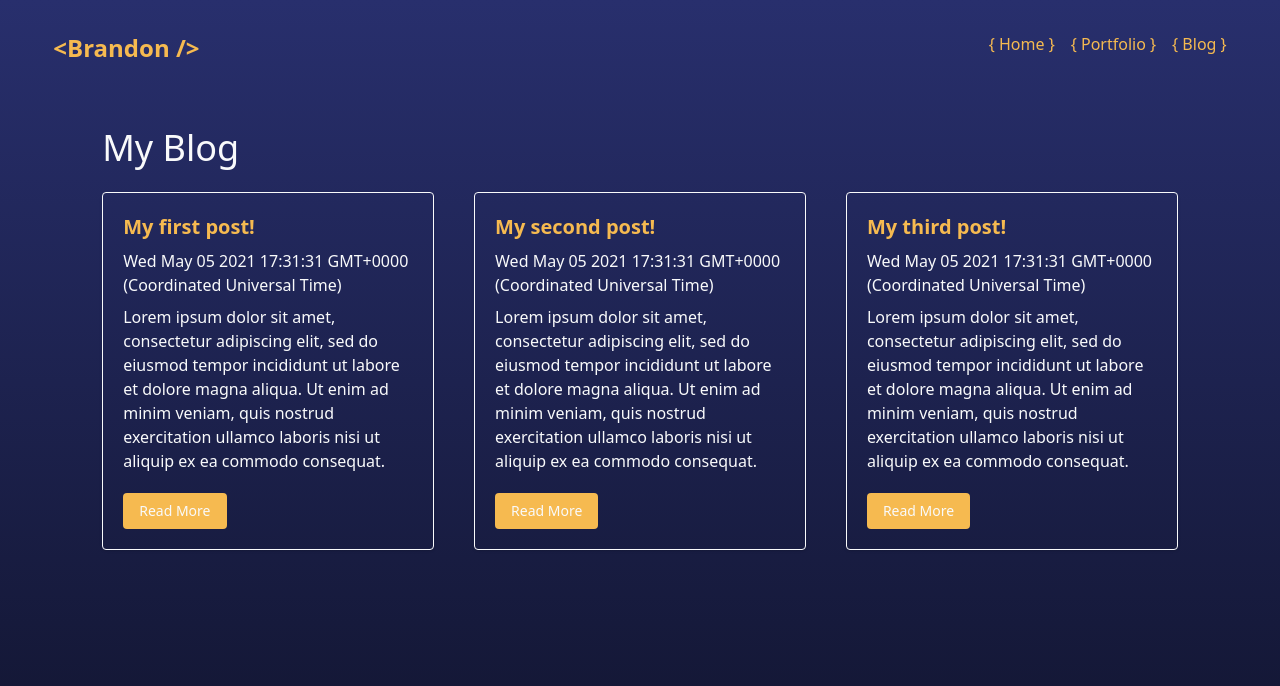
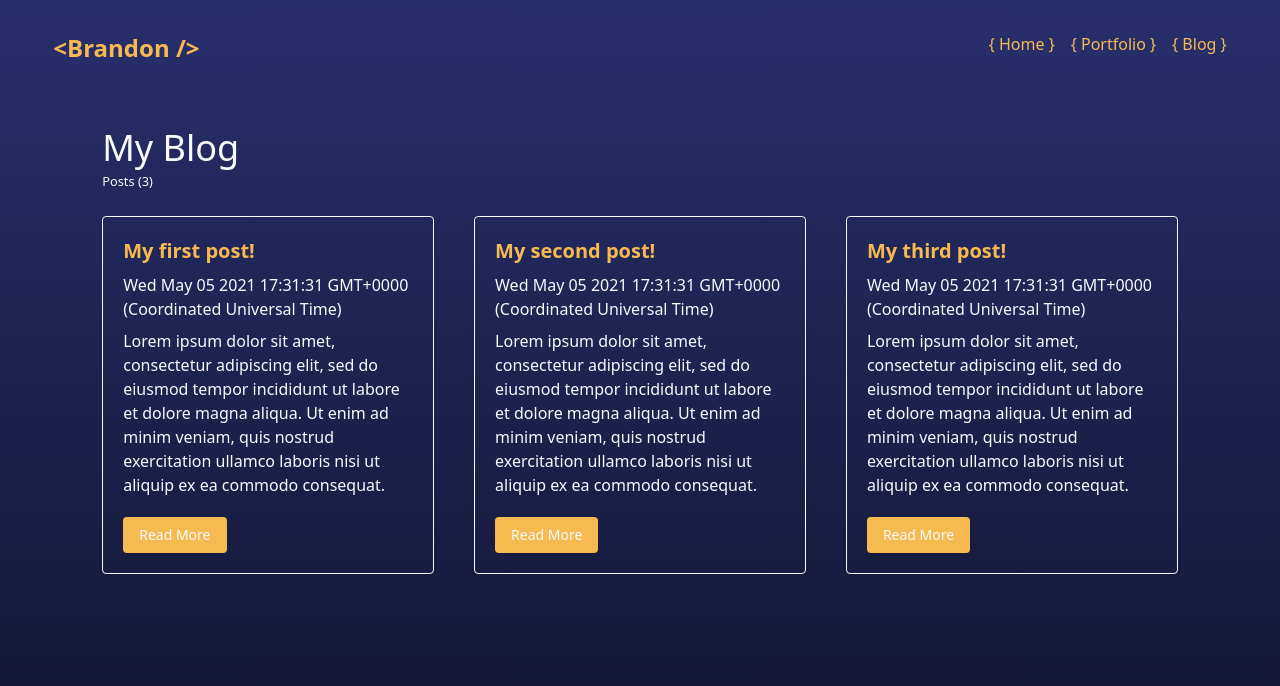
Before and after one commit to branmar97/my-portfolio, a Next.js app: page /blog in a window 1280 px wide. Shown: the top 686 px of the page. Built offline with nearby package versions, Linux system fonts and the light colour scheme.

Commit message:
add blog posts count

```diff
--- a/pages/blog.js
+++ b/pages/blog.js
@@ -14,6 +14,7 @@ export default function Portfolio() {
         <h1 className="text-4xl">
           My Blog
         </h1>
+        <small>Posts ({blogPosts.length})</small>
         <div className="mt-6 grid sm:grid-cols-1 md:grid-cols-2 lg:grid-cols-3 gap-10 justify-items-center">
             {blogPosts.map((item) => (
                 <div className="mb-6 border border-off-white shadow p-5 rounded space-y-2" key={item.slug}>
```
